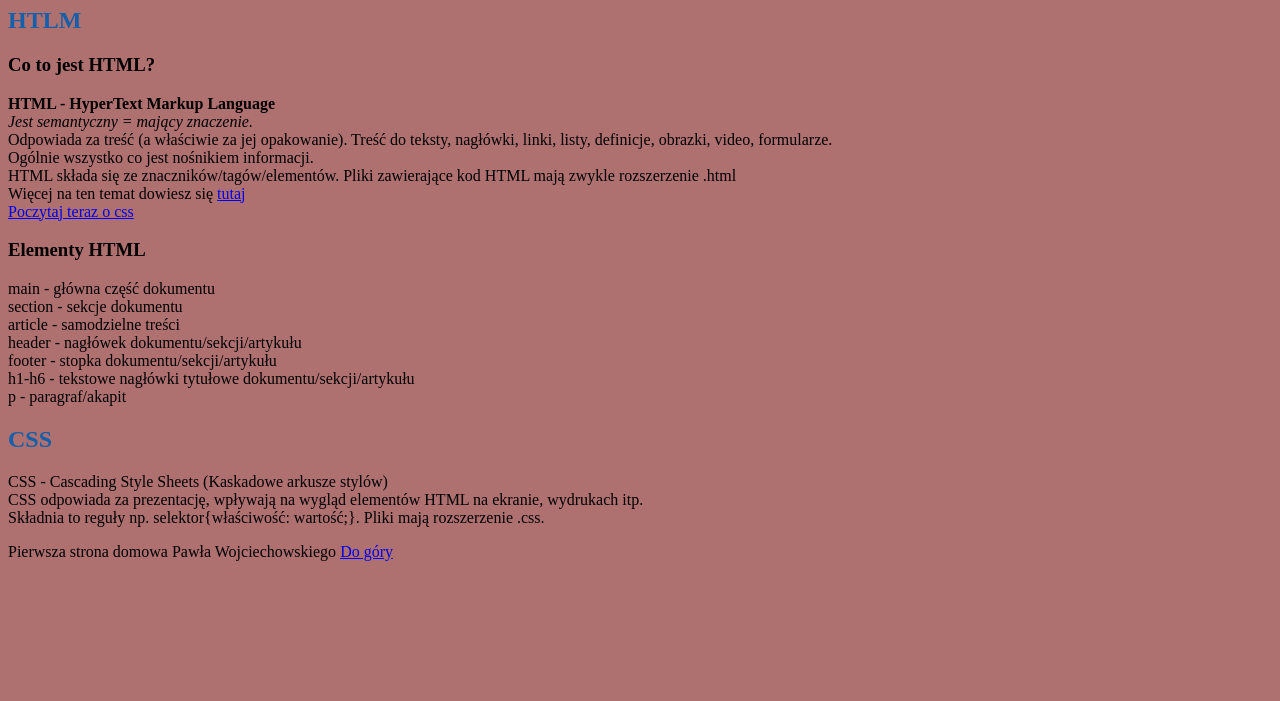
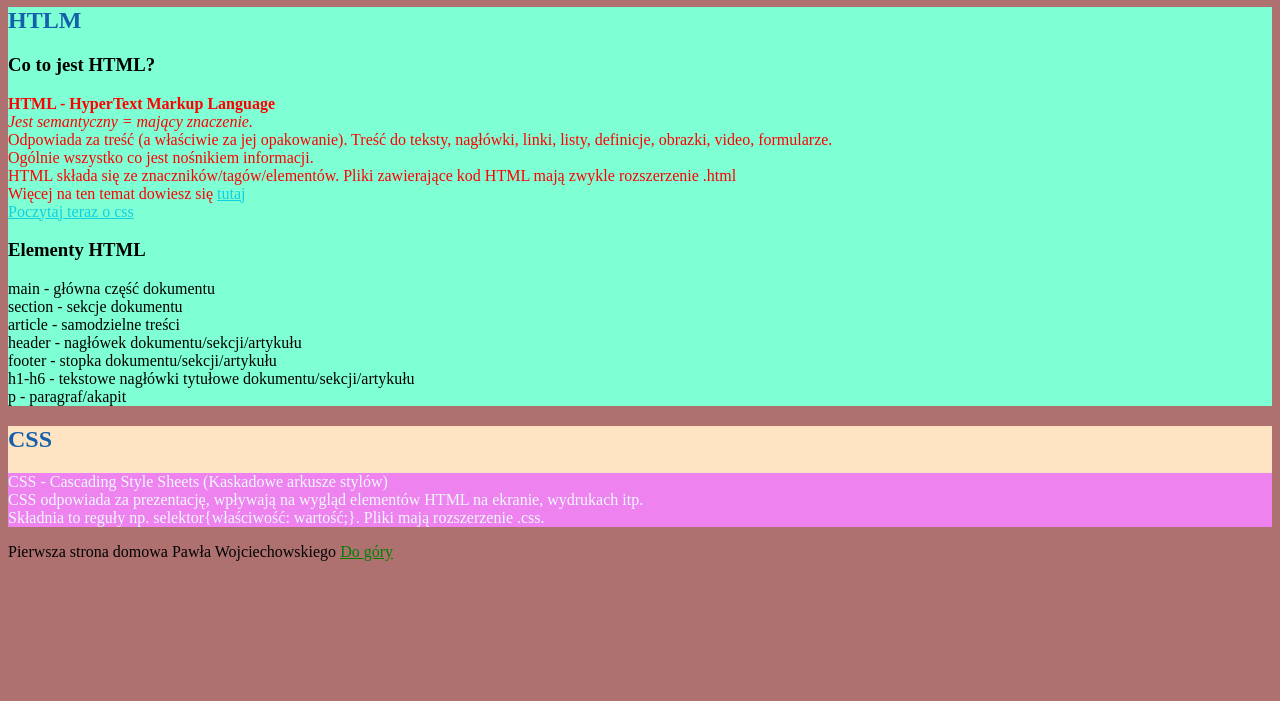
Before and after one commit to pawelwojciechowski00/homepage, a plain HTML site: page index.html in a window 1280 px wide. Shown: the part 99-800 px from the top of the page. Drawn offline with Linux system fonts and the light colour scheme.

Commit message:
Learning css

```diff
--- a/index.html
+++ b/index.html
@@ -24,9 +24,10 @@
 			<h2>HTLM</h2>
 			<article>
 				<h3>Co to jest HTML?</h3>
-				<strong>HTML - HyperText Markup Language</strong> <br>
+				<p class="czerwony"><strong>HTML - HyperText Markup Language</strong> <br>
 					<em>Jest semantyczny = mający znaczenie.</em> <br>
-				Odpowiada za treść (a właściwie za jej opakowanie). Treść do teksty, nagłówki, linki, listy, definicje,
+					Odpowiada za treść (a właściwie za jej opakowanie). Treść do teksty, nagłówki, linki, listy,
+					definicje,
 					obrazki,
 					video, formularze. <br> Ogólnie wszystko co jest nośnikiem informacji. <br>
 					HTML składa się ze znaczników/tagów/elementów.
@@ -34,28 +35,32 @@
 					Więcej na ten temat dowiesz się <a href="https://pl.wikipedia.org/wiki/HTML"
 						target="_blank">tutaj</a><br>
 					<a href="#css">Poczytaj teraz o css</a>
+				</p>
 			</article>
 
 			<article>
 				<h3>Elementy HTML</h3>
-				main - główna część dokumentu <br>
+				<p>main - główna część dokumentu <br>
 					section - sekcje dokumentu <br>
 					article - samodzielne treści <br>
 					header - nagłówek dokumentu/sekcji/artykułu <br>
 					footer - stopka dokumentu/sekcji/artykułu <br>
 					h1-h6 - tekstowe nagłówki tytułowe dokumentu/sekcji/artykułu <br>
-				p - paragraf/akapit <br>
+					p - paragraf/akapit <br></p>
 			</article>
 		</section>
 
 		<section id="css">
+			<article class="my-class">
 				<h2>CSS</h2>
 				<p>CSS - Cascading Style Sheets (Kaskadowe arkusze stylów) <br>
-				CSS odpowiada za prezentację, wpływają na wygląd elementów HTML na ekranie, wydrukach itp. <br> Składnia
+					CSS odpowiada za prezentację, wpływają na wygląd elementów HTML na ekranie, wydrukach itp. <br>
+					Składnia
 					to
 					reguły
 					np.
 					selektor{właściwość: wartość;}. Pliki mają rozszerzenie .css.</p>
+			</article>
 		</section>
 
 	</main>
--- a/style.css
+++ b/style.css
@@ -5,3 +5,28 @@ body {
 h2 {
     color: #1460AA
 }
+
+section {
+    background-color: aquamarine;
+}
+
+.czerwony {
+    color: red
+}
+
+#css {
+    background-color: bisque;
+}
+
+a {
+    color: green;
+}
+
+section a {
+    color: rgb(15, 209, 223);
+}
+
+.my-class p {
+    background: violet;
+    color: aliceblue;
+}
```
Lines whose indentation alone changed are shown as unchanged.
